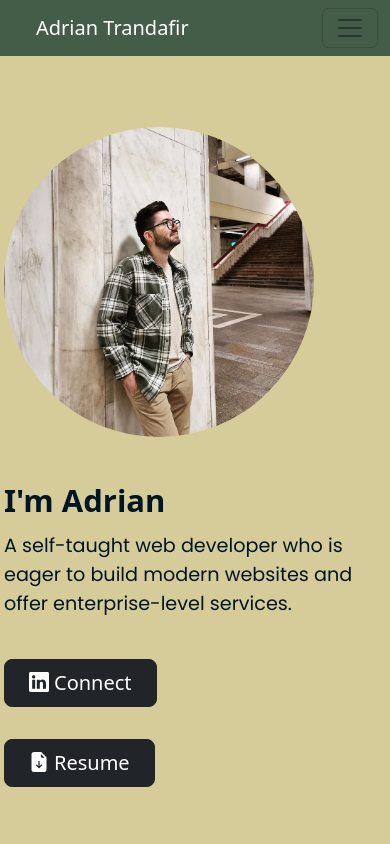
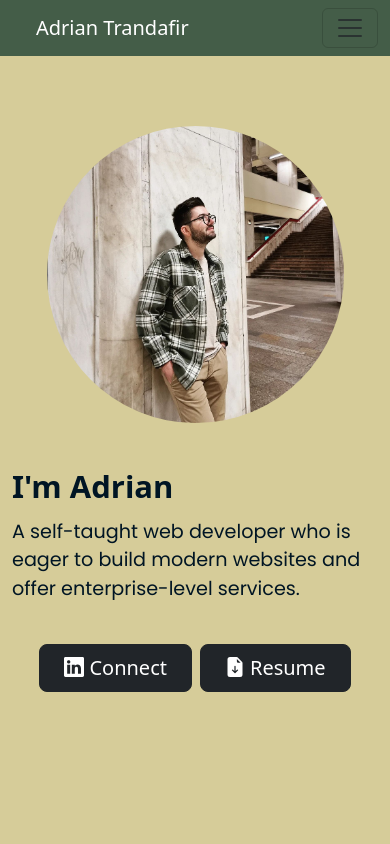
Before and after one commit to XenoMee/Adrian-Trandafir, a plain HTML site: page index.html in a window 390 px wide. Shown: the top 844 px of the page. Drawn offline with nearby package versions, Linux system fonts and the light colour scheme.

Commit message:
Updates for mobile

```diff
--- a/index.html
+++ b/index.html
@@ -54,15 +54,15 @@
 
       <!-- Introduction -->
       <div class="intro-bg">
-        <div class="container col-xxl-8 px-1 pt-5">
-          <div class="row flex-lg-row-reverse align-items-center g-5 pt-5">
+        <div class="container col-xxl-8 col-12 pt-5">
+          <div class="row flex-lg-row-reverse align-items-center g-5 pt-5 d-flex justify-content-center">
             <div class="col-10 col-sm-8 col-lg-6 mt-5">
               <img src="./assets/images/intro-profile-img.png" class="d-block mx-lg-auto img-fluid intro-profile-img" alt="intro-profile-img" width="500" height="600" loading="lazy">
             </div>
             <div class="col-lg-6 introduction">
               <h1 class="display-5 fw-bold lh-1 mb-3">I'm Adrian</h1>
-              <p class="lead  poppins">A self-taught web developer who is eager to build modern websites and offer enterprise-level services.</p>
-              <div class="d-grid gap-2 d-md-flex justify-content-md-start">
+              <p class="lead poppins">A self-taught web developer who is eager to build modern websites and offer enterprise-level services.</p>
+              <div class="d-grid gap-2 d-md-flex justify-content-md-start d-flex justify-content-center">
                 <a href="https://www.linkedin.com/in/adriantrandafir09/"><button type="button" class="btn btn-dark btn-lg px-4 me-md-2 mt-4"><svg xmlns="http://www.w3.org/2000/svg" width="25" height="25" fill="currentColor" class="bi bi-linkedin" viewBox="0 0 20 20">
                   <path d="M0 1.146C0 .513.526 0 1.175 0h13.65C15.474 0 16 .513 16 1.146v13.708c0 .633-.526 1.146-1.175 1.146H1.175C.526 16 0 15.487 0 14.854V1.146zm4.943 12.248V6.169H2.542v7.225h2.401zm-1.2-8.212c.837 0 1.358-.554 1.358-1.248-.015-.709-.52-1.248-1.342-1.248-.822 0-1.359.54-1.359 1.248 0 .694.521 1.248 1.327 1.248h.016zm4.908 8.212V9.359c0-.216.016-.432.08-.586.173-.431.568-.878 1.232-.878.869 0 1.216.662 1.216 1.634v3.865h2.401V9.25c0-2.22-1.184-3.252-2.764-3.252-1.274 0-1.845.7-2.165 1.193v.025h-.016a5.54 5.54 0 0 1 .016-.025V6.169h-2.4c.03.678 0 7.225 0 7.225h2.4z"/>
                 </svg>Connect</button></a>
@@ -143,7 +143,7 @@
           </div>
           <div class="col-lg-11">
             <h4>Romanian-American University</h4>
-            <h5>Master's Degree in Computer Science</h5>
+            <h5>Bachelor's Degree in Computer Science</h5>
             <h6 class="text-body-secondary">October 2017 - July 2020</h6>
             <span class="badge rounded-pill text-bg-success">Grade: 9.25</span>
             <p class="lead text-body mt-3 poppins">Thesis:  Designing and Developing an E-commerce website for hardware and software components</p>
```
